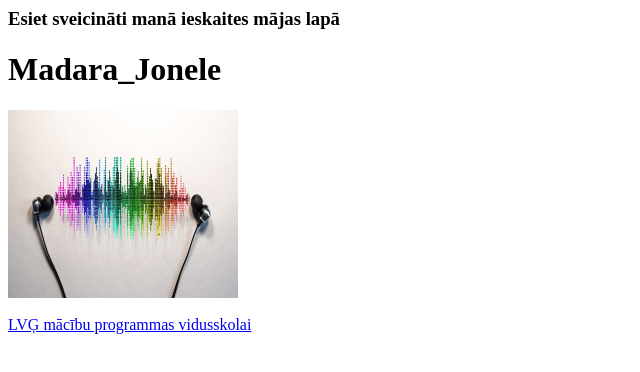
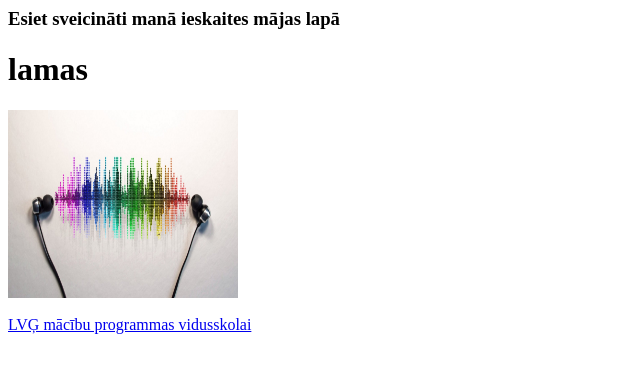
Before and after one commit to jonele1/dramalama, a plain HTML site: page iesk_html/index.htm in a window 1280 px wide. Shown: the whole page, without its empty margins (0-640 px from the left). Drawn offline with Linux system fonts and the light colour scheme.

Commit message:
Update index.htm

```diff
--- a/iesk_html/index.htm
+++ b/iesk_html/index.htm
@@ -1,7 +1,7 @@
 <html>
 <body>
 <h3>Esiet sveicināti manā ieskaites mājas lapā</h3>
-<h1>Madara_Jonele</h1>
+<h1>lamas</h1>
 <img src="bildes/muzika.jpg"width="230"height="188">
 <br>
 <br>
```
